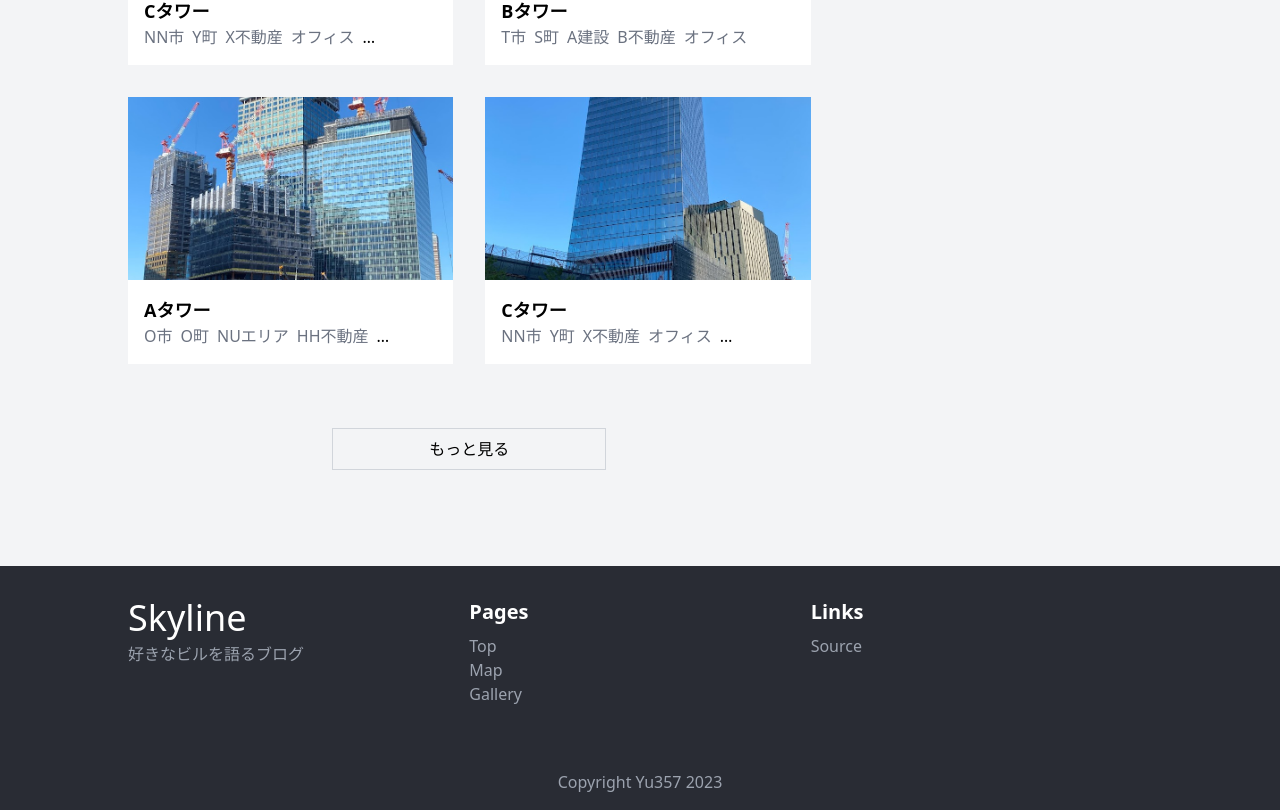
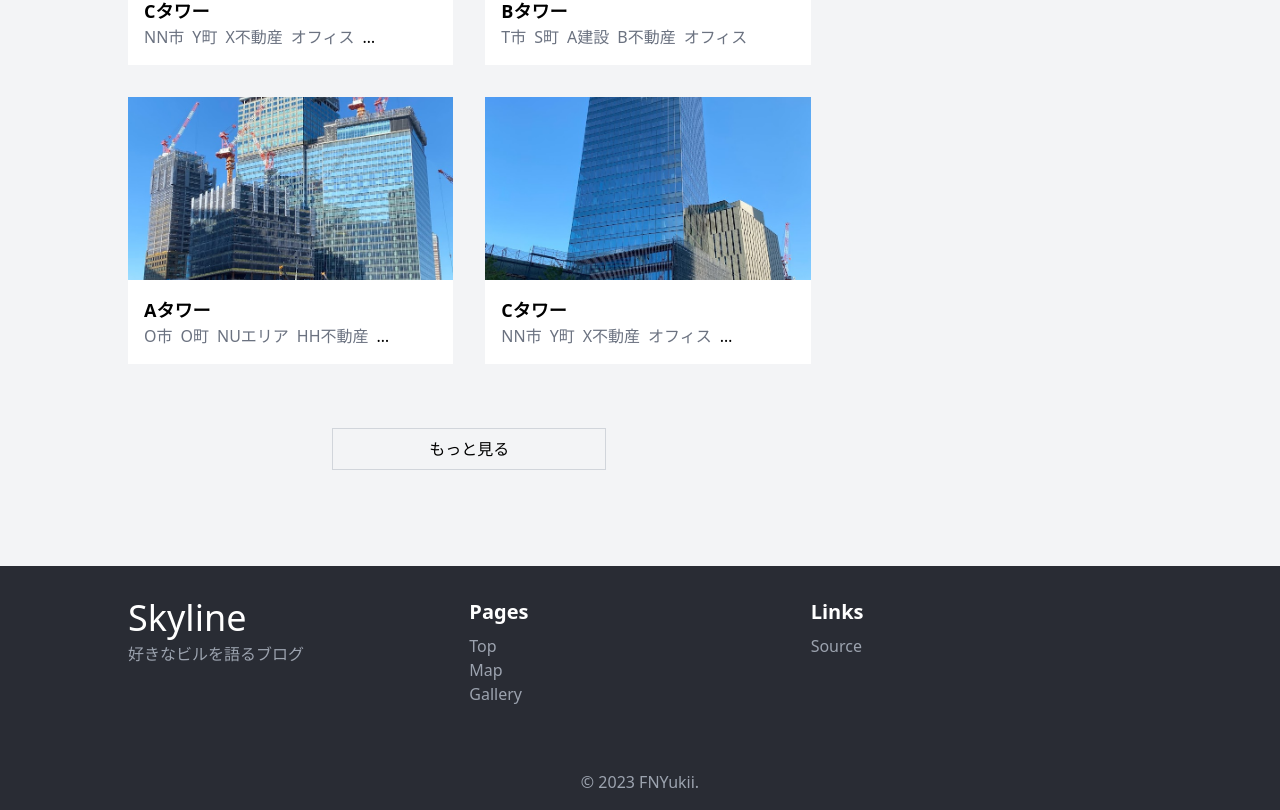
Before and after one commit to FNYukii/Skyline, a Next.js app: page / in a window 1280 px wide. Shown: the part 1203-2013 px from the top of the page. Built offline with nearby package versions, Linux system fonts and the light colour scheme.

Commit message:
feat: コピーライト表記を修正

```diff
--- a/src/components/sections/Footer.tsx
+++ b/src/components/sections/Footer.tsx
@@ -45,7 +45,7 @@ function Footer(props: Props) {
 						</div>
 					</div>
 
-					<p className="mt-16 text-gray-400 text-center">Copyright Yu357 2023</p>
+					<p className="mt-16 text-gray-400 text-center">© 2023 FNYukii.</p>
 				</div>
 			</div>
 		</footer>
```
